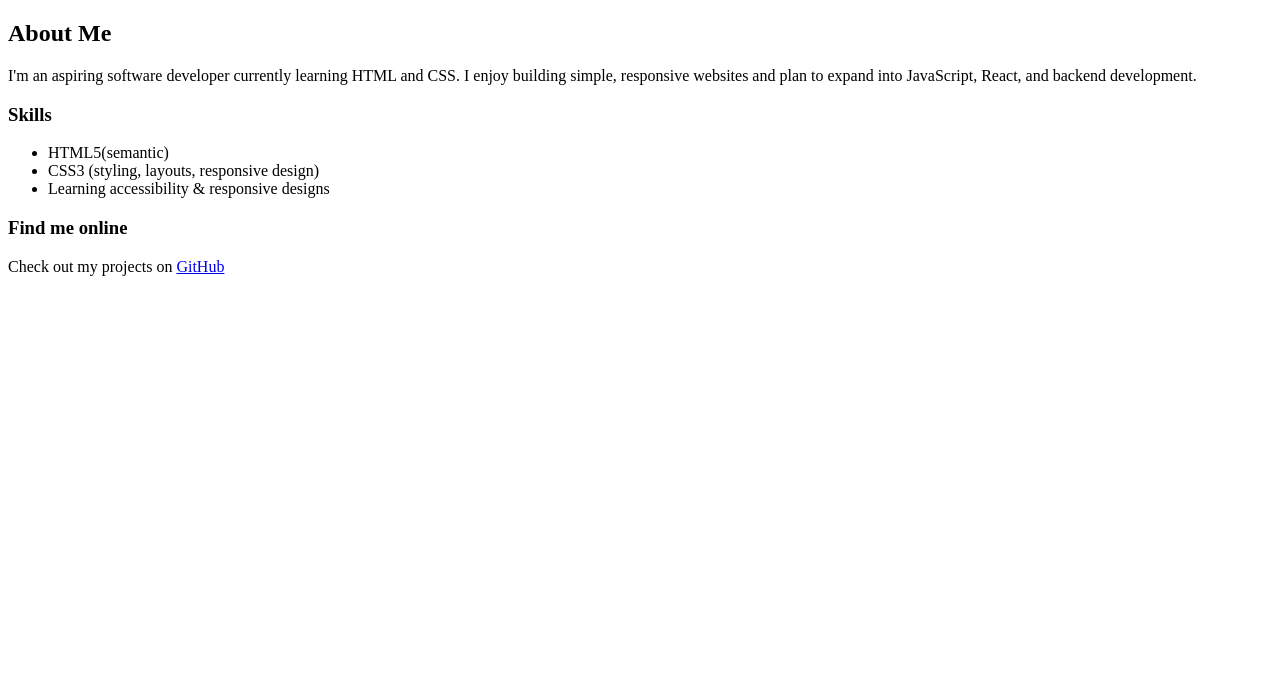
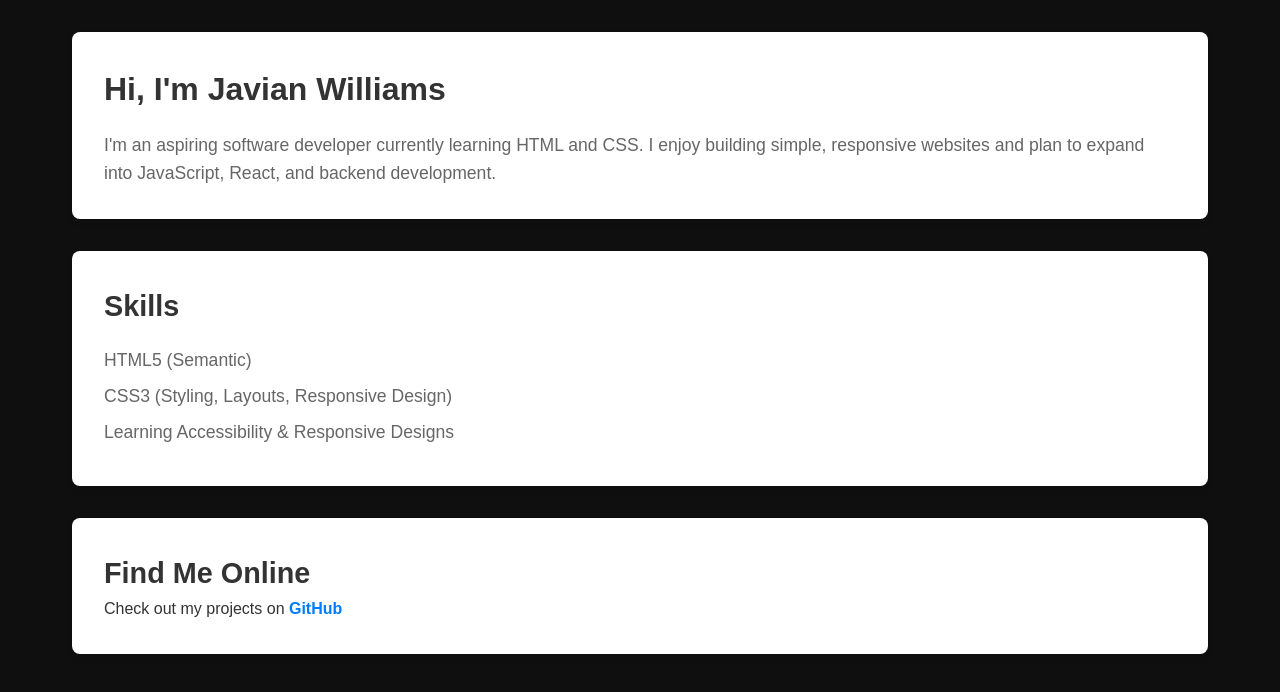
Before and after one commit to Javo2013/Portfolio-Website, a plain HTML site: page about.html in a window 1280 px wide. Drawn offline with Linux system fonts and the light colour scheme.

Commit message:
about me design

```diff
--- a/about.html
+++ b/about.html
@@ -2,32 +2,35 @@
 <html lang="en">
 <head>
   <meta charset="UTF-8">
-    <meta name="viewport" content="width=<main class="container" aria-label="About Me section">
-  <h2>About Me</h2>
+  <meta name="viewport" content="width=device-width, initial-scale=1.0">
+  <title>About Me | Javian Williams</title>
+  <link rel="stylesheet" href="/css/about.css">
+</head>
+<body>
+  <main class="container" aria-label="About Me Section">
+    <section class="about">
+      <h2>Hi, I'm Javian Williams</h2>
       <p>
-    I'm an aspiring software developer currently learning HTML and CSS.
-    I enjoy building simple, responsive websites and plan to expand
-    into JavaScript, React, and backend development.
+        I'm an aspiring software developer currently learning HTML and CSS. I enjoy building simple, responsive websites and plan to expand into JavaScript, React, and backend development.
       </p>
+    </section>
 
+    <section class="skills">
       <h3>Skills</h3>
-  <ul aria-label="List of my current skills">
-    <li>HTML5(semantic)</li>
-    <li>CSS3 (styling, layouts, responsive design)</li>
-    <li>Learning accessibility & responsive designs</li>
+      <ul>
+        <li>HTML5 (Semantic)</li>
+        <li>CSS3 (Styling, Layouts, Responsive Design)</li>
+        <li>Learning Accessibility & Responsive Designs</li>
       </ul>
+    </section>
 
-  <h3>Find me online</h3>
+    <section class="online">
+      <h3>Find Me Online</h3>
       <p>
         Check out my projects on
-    <a href="https://github.com/Javo2013" target="_blank" rel="noopener noreferrer">
-    GitHub
-    </a>
+        <a href="https://github.com/Javo2013" target="_blank" rel="noopener noreferrer">GitHub</a>
       </p>
+    </section>
   </main>
-    <title> </title>
-</head>
-<body>
-
 </body>
 </html>
--- /dev/null
+++ b/css/about.css
@@ -0,0 +1,106 @@
+/* Reset and Base Styles */
+* {
+  margin: 0;
+  padding: 0;
+  box-sizing: border-box;
+}
+
+body {
+  font-family: 'Arial', sans-serif;
+  line-height: 1.6;
+  color: #333;
+  background-color: #0f0f0f;
+}
+
+.container {
+  max-width: 1200px;
+  margin: 0 auto;
+  padding: 2rem;
+}
+
+/* About Section */
+.about {
+  background-color: #fff;
+  padding: 2rem;
+  border-radius: 8px;
+  box-shadow: 0 4px 6px rgba(0, 0, 0, 0.1);
+  margin-bottom: 2rem;
+}
+
+.about h2 {
+  font-size: 2rem;
+  color: #333;
+}
+
+.about p {
+  font-size: 1.1rem;
+  color: #666;
+  margin-top: 1rem;
+}
+
+/* Skills Section */
+.skills {
+  background-color: #fff;
+  padding: 2rem;
+  border-radius: 8px;
+  box-shadow: 0 4px 6px rgba(0, 0, 0, 0.1);
+  margin-bottom: 2rem;
+}
+
+.skills h3 {
+  font-size: 1.8rem;
+  color: #333;
+}
+
+.skills ul {
+  list-style: none;
+  margin-top: 1rem;
+}
+
+.skills li {
+  font-size: 1.1rem;
+  color: #666;
+  margin-bottom: 0.5rem;
+}
+
+/* Online Section */
+.online {
+  background-color: #fff;
+  padding: 2rem;
+  border-radius: 8px;
+  box-shadow: 0 4px 6px rgba(0, 0, 0, 0.1);
+}
+
+.online h3 {
+  font-size: 1.8rem;
+  color: #333;
+}
+
+.online a {
+  color: #007bff;
+  text-decoration: none;
+  font-weight: bold;
+}
+
+.online a:hover {
+  text-decoration: underline;
+}
+
+/* Responsive Design */
+@media (max-width: 768px) {
+  .container {
+    padding: 1rem;
+  }
+
+  .about, .skills, .online {
+    margin-bottom: 1.5rem;
+  }
+
+  .about h2, .skills h3, .online h3 {
+    font-size: 1.6rem;
+  }
+
+  .about p, .skills li {
+    font-size: 1rem;
+  }
+}
```
Also changed, not shown: index.html (renamed from home.html, +1 -1 lines), css/css/about.css (deleted), css/index.css (renamed from css/home.css). Lines whose indentation alone changed are shown as unchanged.
